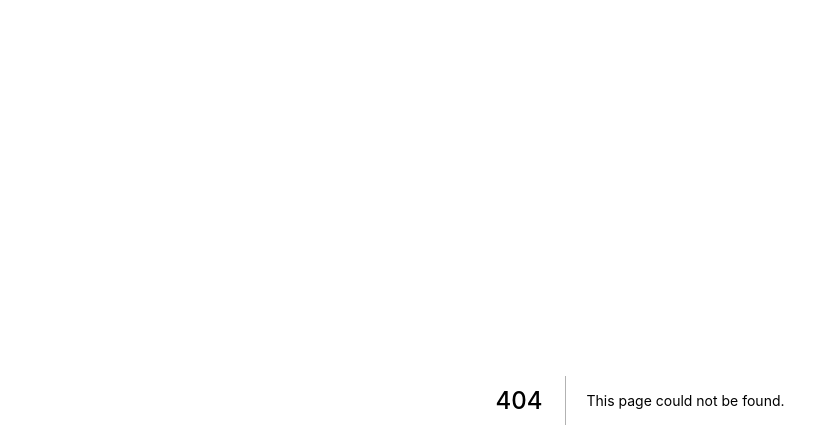
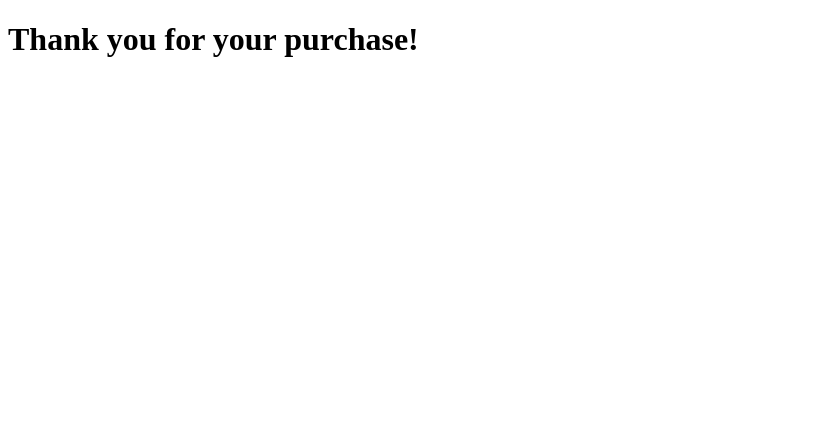
Before and after one commit to nikolasnorth/ecommerce, a Next.js app in the folder frontend/: page /thank-you in a window 1280 px wide. Before the commit this address had no page. Shown: the top 448 px of the page, without its empty margins (0-839 px from the left). Built offline with nearby package versions, Linux system fonts and the light colour scheme.

Commit message:
create purchase confirmation page

```diff
--- a/frontend/pages/products/[productId].tsx
+++ b/frontend/pages/products/[productId].tsx
@@ -28,7 +28,7 @@ export default function ProductPage({product}: ProductPageProps) {
     <div className="min-h-screen">
       <h3>{product?.title}</h3>
       <p>{product?.price}</p>
-      <Link href={"/marketplace"}>
+      <Link href={"/thank-you"}>
         <a>Buy</a>
       </Link>
     </div>
--- /dev/null
+++ b/frontend/pages/thank-you.tsx
@@ -0,0 +1,7 @@
+export default function PurchaseConfirmationPage() {
+  return (
+    <div className="min-h-screen">
+    <h1>Thank you for your purchase!</h1>
+    </div>
+  );
+}
```
